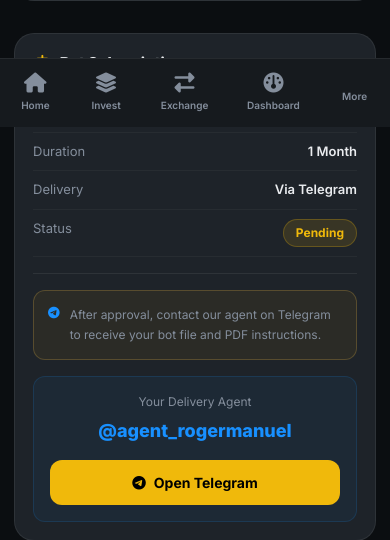
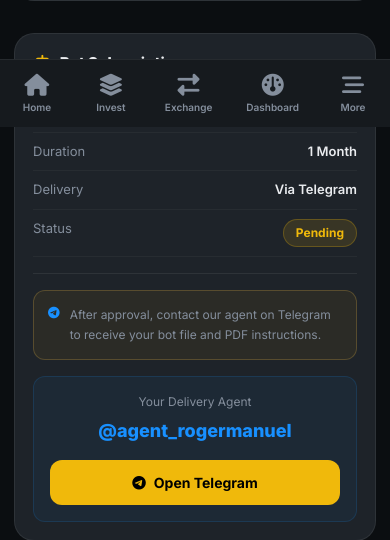
Before and after one commit to diversityventures/diversity-ventures, a Flask app: page /bot-payment in a window 390 px wide. Shown: the part 717-1257 px from the top of the page. Run offline with Flask 3, Linux system fonts and the light colour scheme; a user stored in the database is signed in.

Commit message:
fix mobile bottom nav more button icon

```diff
--- a/static/css/style.css
+++ b/static/css/style.css
@@ -3921,3 +3921,52 @@
   main                { padding-bottom: 0 !important; }
   footer.footer       { margin-bottom: 0 !important; }
 }
+
+
+/* =========================
+   BOTTOM NAV UNIFORM ICONS
+========================= */
+.mob-nav-item {
+  display: flex;
+  flex-direction: column;
+  align-items: center;
+  justify-content: center;
+  gap: 4px;
+  padding: 6px 8px;
+  border-radius: 10px;
+  color: var(--muted);
+  text-decoration: none;
+  font-size: 10px;
+  font-weight: 600;
+  min-width: 56px;
+  max-width: 72px;
+  transition: color 0.2s, background 0.15s;
+  background: transparent;
+  border: none;
+  cursor: pointer;
+  font-family: inherit;
+  -webkit-tap-highlight-color: transparent;
+}
+
+.mob-nav-item i {
+  font-size: 22px;
+  line-height: 1;
+  display: block;
+  text-align: center;
+}
+
+.mob-nav-item span {
+  font-size: 10px;
+  line-height: 1.2;
+  text-align: center;
+  white-space: nowrap;
+}
+
+.mob-nav-item.active {
+  color: var(--gold);
+}
+
+.mob-nav-item:active {
+  background: rgba(240,185,11,0.08);
+  color: var(--gold);
+}
--- a/templates/base.html
+++ b/templates/base.html
@@ -247,7 +247,7 @@
     </a>
     {% endif %}
     <button class="mob-nav-item" onclick="toggleMoreSheet()">
-      <i class="fa-solid fa-grid-2"></i>
+      <i class="fa-solid fa-bars-staggered"></i>
       <span>More</span>
     </button>
   </div>
```
